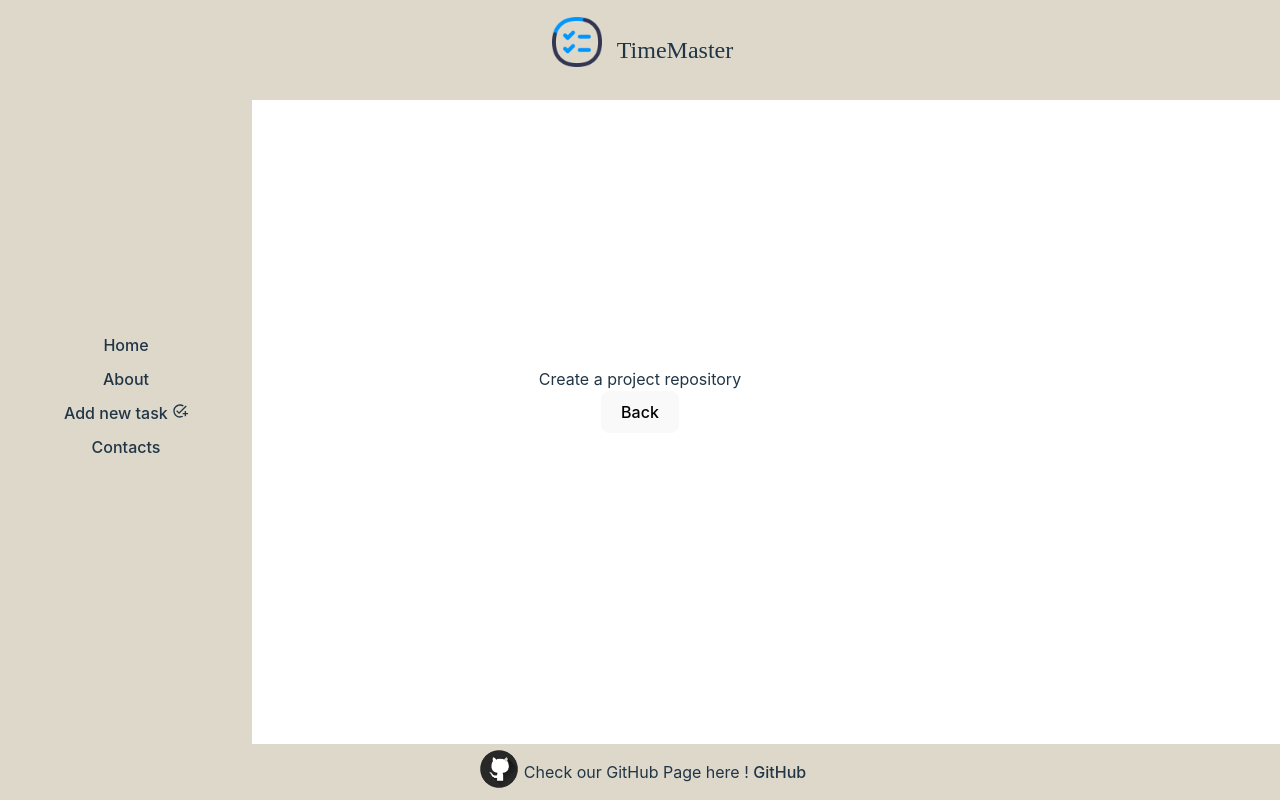
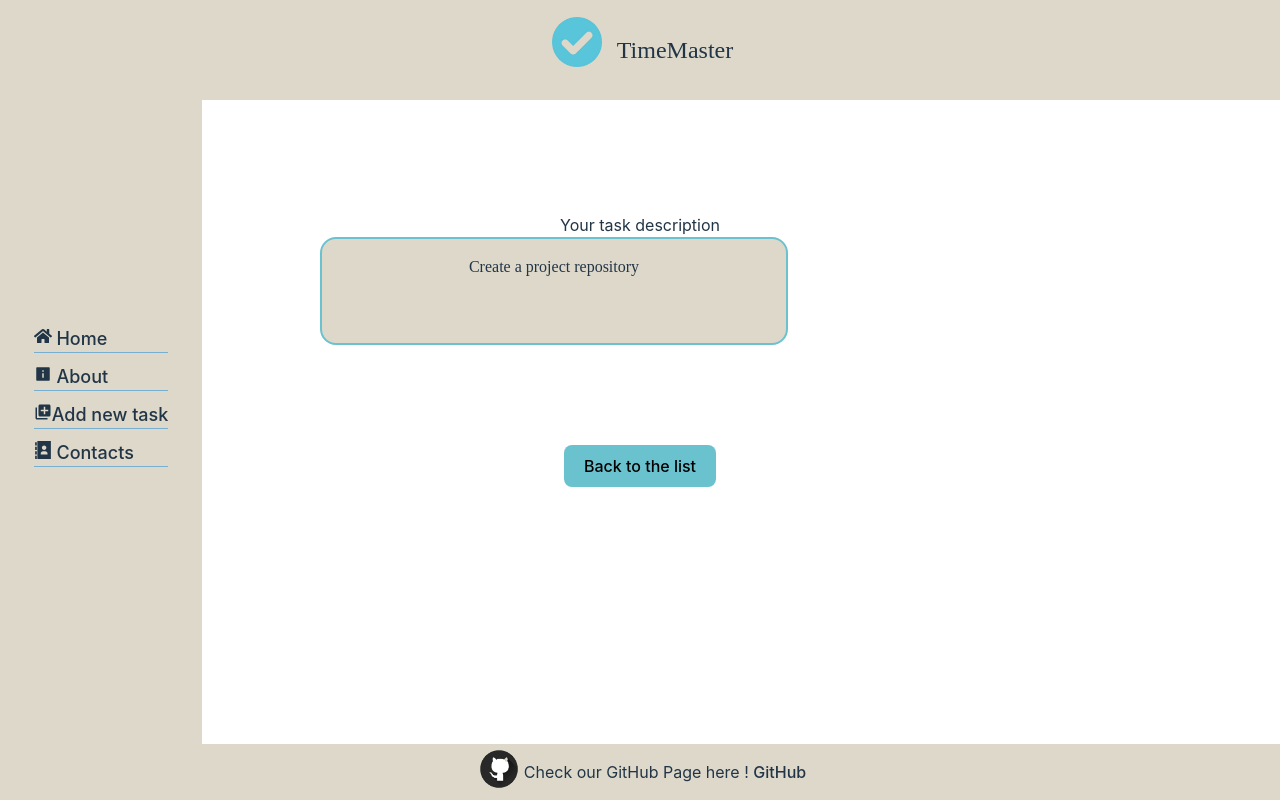
Before and after one commit to Saeideh-Bahadoran/ReactToDoApp, a React (Vite) app: page /task-details/1 in a window 1280 px wide. Built offline with nearby package versions, Linux system fonts and the light colour scheme; the HTML template or start-up script is replaced by a standard one.

Commit message:
Edit Style

```diff
--- a/src/App.css
+++ b/src/App.css
@@ -76,7 +76,7 @@
   left: 0;
   top: 0;
   height: 100%;
-  width: 250px; /* Adjust the width as needed */
+  width: 200px; /* Adjust the width as needed */
   background-color: #ddd8c9; /* Example background color */
   color: #213547; /* Example text color */
   padding: 1px; /* Reduce padding */
@@ -84,6 +84,10 @@
   flex-direction: column; /* Display items in a column */
   justify-content: center; /* Align items at the top */
   align-items: center;
+  text-align: left;
+  font-size: 18px;
+  font-weight: 700;
+  border-radius: 50px;
 }
 
 .sidebar ul {
@@ -160,5 +164,57 @@ border-bottom: solid 1px #77afd0;
 
   display: flex;
   justify-content: space-between;
+  /* background-color: red;
+  padding: 20px 10px;
+  background-color: #ddd8c9; */
+  /* padding: 16px 32px 64px 32px; */
+  border-radius: 16px;
+  /* font-family: cursive; */
+
 
 }
+.inputTask{
+  padding-left: 32px;
+  flex:3 1 70% ;
+  background-color: #ddd8c9;
+  border-top-left-radius:16px;
+  border-bottom-left-radius: 16px;
+  border: none;
+  font-size: 18px;
+  padding-top: 15px;
+  padding-bottom: 15px;
+  font-family: cursive;
+
+}
+.inputTask:focus-visible{
+  border: solid 1px red;
+}
+.addButton{
+  background-color: #6bc2cf;
+  border-top-right-radius: 16px;
+  border-bottom-right-radius: 16px;
+}
+.sidebarList{
+  border-bottom: solid 1px #77afd0;
+
+}
+
+.detailBackBtn{
+  background-color: #6bc2cf;
+  margin: 100px;
+  border-radius: 8px;
+
+}
+.taskDetail{
+  width: 400px;
+  border: solid 2px;
+  background-color: #ddd8c9;
+  padding: 16px 32px 64px 32px;
+  border-color: #6bc2cf;
+  border-radius: 16px;
+  font-family: cursive;
+  display: flex;
+  align-items: center;
+  justify-content: center;
+
+}
--- a/src/Components/AddForm.jsx
+++ b/src/Components/AddForm.jsx
@@ -14,25 +14,20 @@ const AddTask = ({onSubmit}) => {
         <form onSubmit={(event) => onSubmit(event)}>
 
           <div className="AddNewTask">
-            <label>
-              <input
+
+              <input className="inputTask"
             type="text"
             name="taskDescription"
             placeholder="What do you need to do? "
             value={taskDescription}
             onChange={handleTaskDescriptionInput}
              />
-            </label>
+
+
+            <button className= "addButton" type="submit">Add Task</button>
           </div>
 
 
-        {/* <label >
-          Completed
-        <input name="completed" type="checkbox" checked={completed}  onChange={handleCompletedInput}/>
-        </label> */}
-
-
-        <button type="submit">Add Task</button>
       </form>
      );
 }
--- a/src/Components/ListItem.jsx
+++ b/src/Components/ListItem.jsx
@@ -35,7 +35,7 @@ const ListItem = ({ currentTask, remove }) => {
         <li className='item'>
             <div style={{ display: 'flex', gap: "10px" }}>
                 <div onClick={handleToggleCompletion}>
-                    {completed ? <LuCheckCircle size={30} /> : <MdRadioButtonUnchecked size={32} />}
+                    {completed ? <LuCheckCircle size={30} style={{color: "#6bc2cf"}} /> : <MdRadioButtonUnchecked size={32} />}
                 </div>
                 {editable ? (
                     <>
--- a/src/Components/Navbar.jsx
+++ b/src/Components/Navbar.jsx
@@ -1,5 +1,5 @@
 
-import IconLogo from "../assets/todo-icon.png"
+import IconLogo from "../../image/logo1.png"
 function Navbar(){
     return(
         <nav className="navbar">
--- a/src/Components/Sidebar.jsx
+++ b/src/Components/Sidebar.jsx
@@ -1,6 +1,10 @@
 import React from "react";
 import { NavLink } from "react-router-dom";
 import { MdAddTask } from "react-icons/md";
+import { FaHome } from "react-icons/fa";
+import { ImAddressBook } from "react-icons/im";
+import { MdLibraryAdd } from "react-icons/md";
+import { BiSolidInfoSquare } from "react-icons/bi";
 
 const Sidebar = ({ toggleAddTaskVisibility }) => {
   const handleAddTaskClick = () => {
@@ -9,25 +13,26 @@ const Sidebar = ({ toggleAddTaskVisibility }) => {
 
   return (
     <div className="sidebar">
-      <ul>
-        <li>
+      <ul >
+        <li className="sidebarList">
           <NavLink to="/">
-            Home
+          <FaHome /> Home
           </NavLink>
         </li>
-        <li>
+        <li className="sidebarList">
           <NavLink to="/about">
-            About
+          <BiSolidInfoSquare /> About
           </NavLink>
         </li>
-        <li>
+        <li className="sidebarList">
           <NavLink to="/" onClick={handleAddTaskClick}>
-            Add new task <MdAddTask />
+            {/* <MdAddTask />  */}
+            <MdLibraryAdd />Add new task
           </NavLink>
         </li>
-        <li>
+        <li className="sidebarList">
           <NavLink to="/contacts">
-            Contacts
+          <ImAddressBook /> Contacts
           </NavLink>
         </li>
       </ul>
--- a/src/assets/Pages/TaskDetailsPage.jsx
+++ b/src/assets/Pages/TaskDetailsPage.jsx
@@ -11,10 +11,12 @@ const TaskDetailsPage = ({tasks}) => {
 
   return (
     <>
+      <label >Your task description </label>
+      <div className="taskDetail">
+        {detailItem.task}
+        </div>
 
-      <div>{detailItem.task}</div>
-      {/* <button type="button"><Link to= "/">Back</Link></button> */}
-      <Link to= "/"><button type="button">Back</button></Link>
+      <Link to= "/"><button  className= "detailBackBtn" type="button">Back to the list</button></Link>
     </>
   );
 };
--- a/src/index.css
+++ b/src/index.css
@@ -36,13 +36,13 @@ h1 {
 }
 
 button {
-  border-radius: 8px;
+  /* border-radius: 8px; */
   border: 1px solid transparent;
   padding: 0.6em 1.2em;
   font-size: 1em;
   font-weight: 500;
   font-family: inherit;
-  background-color: #1a1a1a;
+  background-color: #6bc2cf;
   cursor: pointer;
   transition: border-color 0.25s;
 }
```
Also changed, not shown: image/logo.png (added), image/logo1.png (added).
